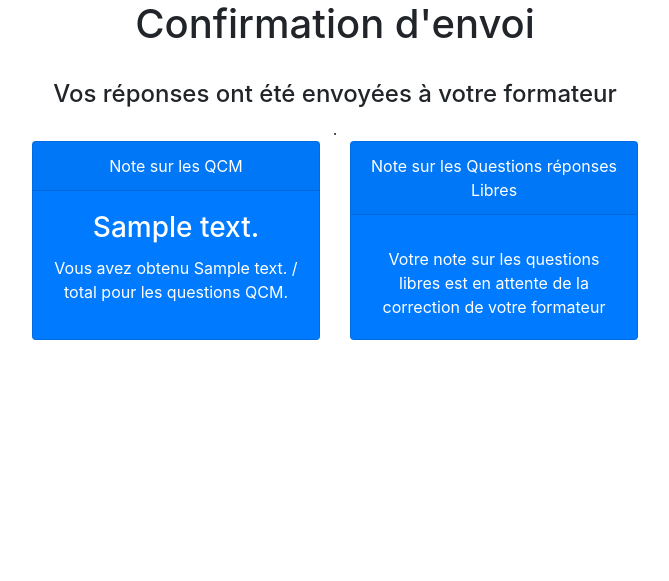
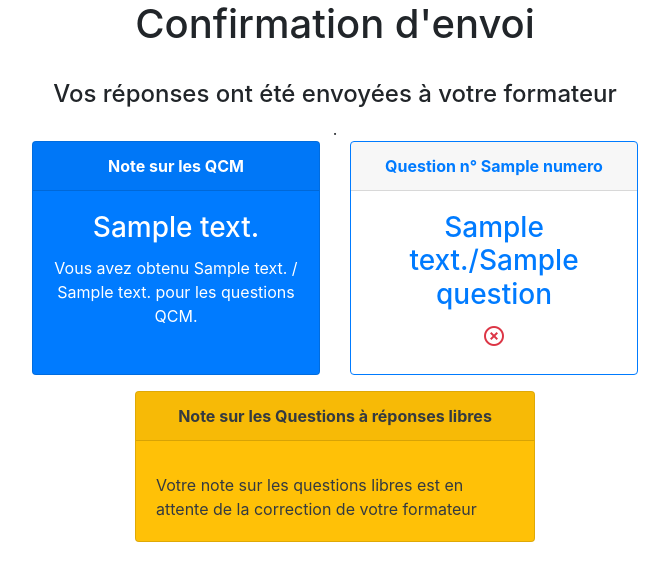
Before and after one commit to VEROFOREST/stageqcm, a Symfony app: template templates/reponse_eleve/confirmEnvoi.html.twig in a window 1280 px wide. Shown: the part 54-635 px from the top of the page, without its empty margins (305-974 px from the left). Run offline with Twig, Linux system fonts and the light colour scheme; the template is opened without the code that fills it: most values are stand-ins (such as "Sample title", 1, 10 or a date in 2020); some libraries are stand-ins or nearby versions.

Commit message:
confirm note qcm

```diff
--- a/templates/reponse_eleve/confirmEnvoi.html.twig
+++ b/templates/reponse_eleve/confirmEnvoi.html.twig
@@ -9,23 +9,54 @@
   <div class = "row justify-content-around">
     <div class="card-deck">
       <div class="card text-white bg-primary mb-3" style="max-width: 18rem;">
-  <div class="card-header">Note sur les QCM</div>
+        <div class="card-header font-weight-bold">Note sur les QCM</div>
         <div class="card-body">
           <h3 class="card-title">{{noteQCM}}</h3>
-    <p class="card-text">Vous avez obtenu {{noteQCM}} / total pour les questions QCM.</p>
+          <p class="card-text">Vous avez obtenu {{noteQCM}} / {{notetotalQuestion}} pour les questions QCM.</p>
+        </div>
+      </div>
+      {# {% for rep in reponsesProf  %}
+         {{dump(rep)}}
+      {% endfor %}
+      #}
+
+
+      {% for reponseEleve in reponsesEleve  %}
+      <div class="card border-primary mb-3" style="max-width: 18rem;">
+        <div class="card-header text-primary font-weight-bold">Question n° {{reponseEleve.reponseProf.question.numero}}</div>
+          <div class="card-body text-primary">
+            <h3 class="card-title">{{reponseEleve.noteQuestion}}/{{reponseEleve.reponseProf.question.baremeQuestion}}</h3>
+             {% if reponseEleve.noteQuestion == reponseEleve.reponseProf.question.baremeQuestion %}
+                <p class="card-text material-icons text-success" > check_circle </p>
+             {% else %}
+                <p class="card-text material-icons text-danger">highlight_off</p>
+
+             {% endif %}
+
+
+
+          </div>
+
+        </div>
+            {% endfor %}
+
+      </div>
     </div>
   </div>
 
-  <div class="card text-white bg-primary mb-3" style="max-width: 18rem;">
-    <div class="card-header">Note sur les Questions réponses Libres</div>
+  <div class = "row justify-content-center">
+    <div class="card text-dark bg-warning mb-3" style="max-width: 25rem;">
+      <div class="card-header text-center font-weight-bold">Note sur les Questions à réponses libres</div>
         <div class="card-body">
           <h3 class="card-title"></h3>
           <p class="card-text">Votre note sur les questions libres est en attente de la correction de votre formateur</p>
         </div>
       </div>
     </div>
+  </div>
+ </div>
 
 
 
-</div>
+
 {% endblock %}
```
Also changed, not shown: src/Controller/ReponseEleveController.php (+37 -10 lines), templates/reponse_eleve/index.html.twig (+5 -3 lines), public/assets/js/main.js. Lines whose indentation alone changed are shown as unchanged.
